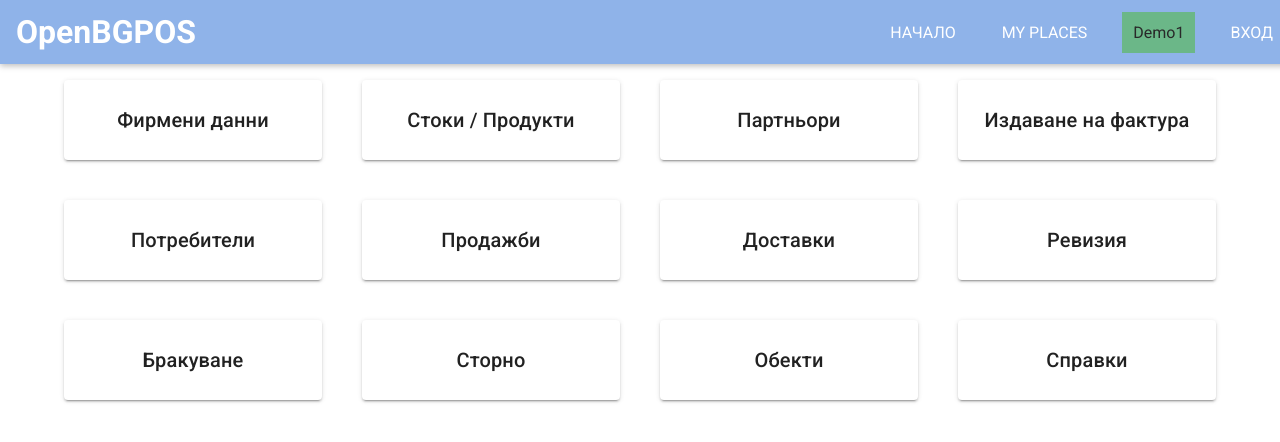
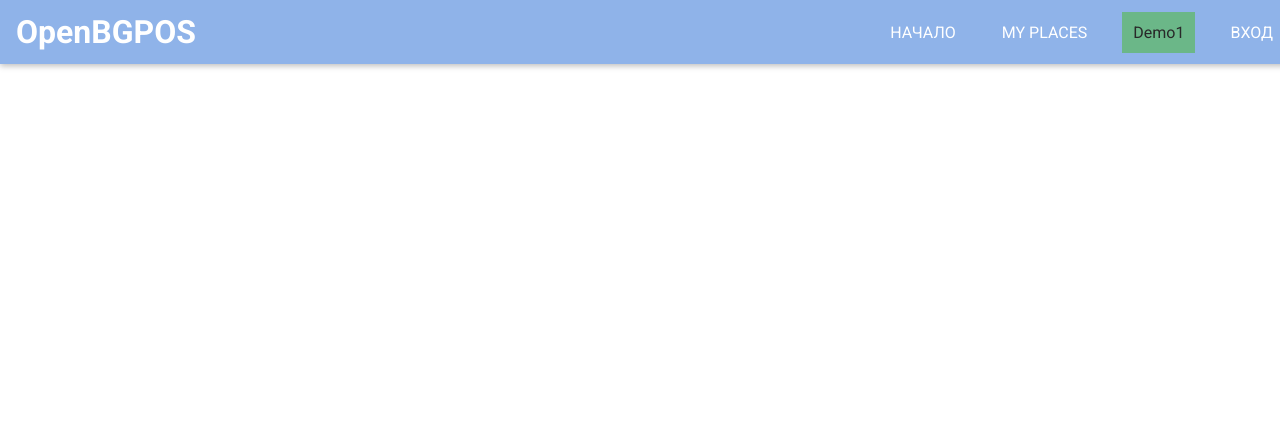
Before and after one commit to failnot3/BG-fisc-service, a React (Create React App) app in the folder front-end/: page /demo in a window 1280 px wide. Shown: the top 442 px of the page. Built offline with nearby package versions, Linux system fonts and the light colour scheme.

Commit message:
edited app.js

```diff
--- a/front-end/src/App.js
+++ b/front-end/src/App.js
@@ -14,9 +14,8 @@ function App() {
       <MainNavigation />
       <main>
         <Routes>
-          <Route exact path='/' element={<Dashboard />} />
+          <Route exact path='/' element={<Dash />} />
           <Route exact path='/Login' element={<Login />} />
-          <Route exact path='/demo' element={<Dash />} />
           <Route exact path='/companyDetails' element={<CompanyDetails />} />
         </Routes>
       </main>
```
